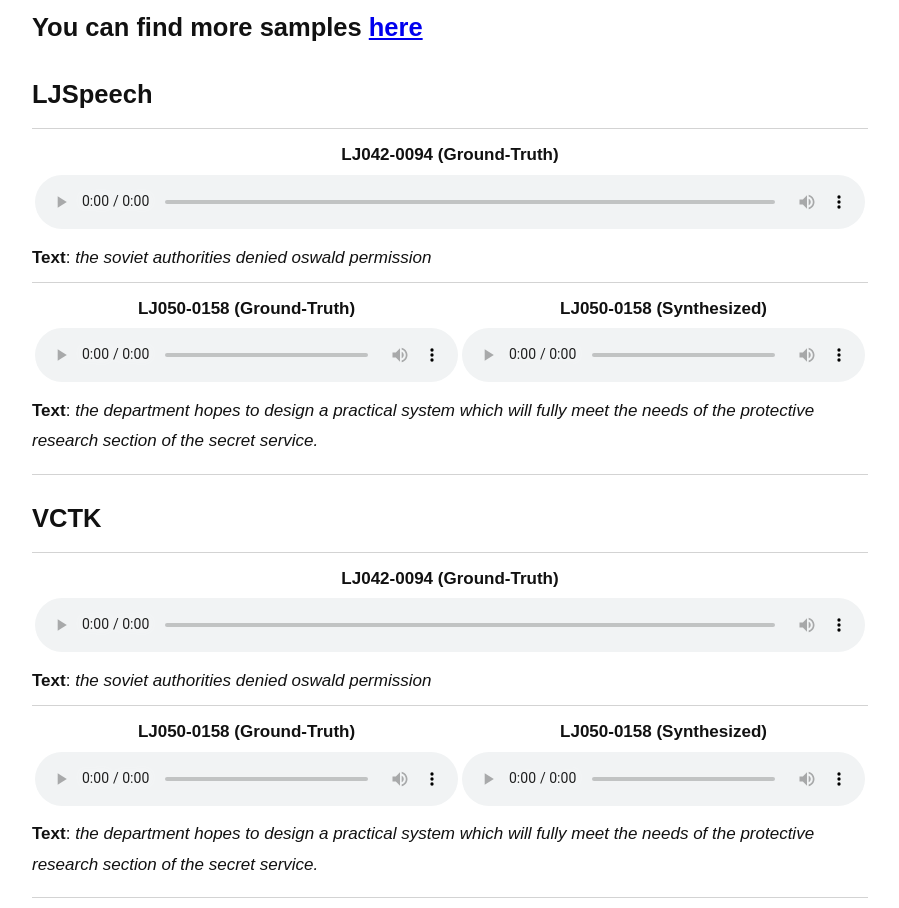
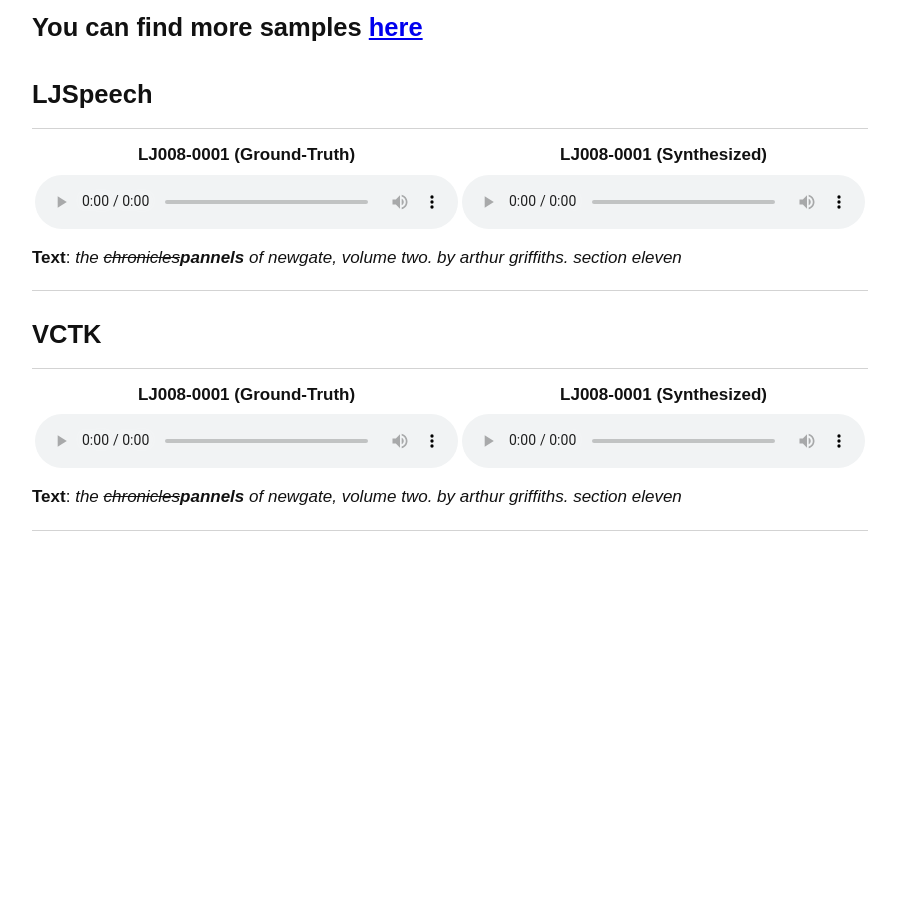
Before and after one commit to attentionstitch/attentionstitch.github.io, a plain HTML site: page index.html in a window 1280 px wide. Shown: the part 260-1168 px from the top of the page, without its empty margins (190-1089 px from the left). After the commit the page ends 849 px from the top, so only its background shows below. Drawn offline with Linux system fonts and the light colour scheme.

Commit message:
Update index.html

```diff
--- a/index.html
+++ b/index.html
@@ -73,75 +73,42 @@
 
   <table>
     <tr>
-      <th style="text-align: center">LJ042-0094 (Ground-Truth) </th>
+      <th style="text-align: center">LJ008-0001 (Ground-Truth) </th>
+      <th style="text-align: center">LJ008-0001 (Synthesized) </th>
     </tr>
     <tr>
       <td style="text-align: center"><audio controls="controls">
-          <source src="./demo/LJSpeech/LJ042-0094_ground-truth.wav" autoplay />
+          <source src="./demo/LJSpeech/LJ008-0001-R.wav" autoplay />
+        </audio></td>
+      <td style="text-align: center"><audio controls="controls">
+          <source src="./demo/LJSpeech/LJ008-0001_synth.wav" autoplay />
         </audio></td>
     </tr>
   </table>
-  <div><b>Text</b>: <em>the soviet authorities denied oswald permission</em></div>
-
-  <hr>
-
-  <table>
-    <tr>
-      <th style="text-align: center">LJ050-0158 (Ground-Truth) </th>
-      <th style="text-align: center">LJ050-0158 (Synthesized) </th>
-    </tr>
-    <tr>
-      <td style="text-align: center"><audio controls="controls">
-          <source src="./demo/LJSpeech/LJ050-0158_ground-truth.wav" autoplay />
-        </audio></td>
-      <td style="text-align: center"><audio controls="controls">
-          <source src="./demo/LJSpeech/LJ050-0158_synthesized.wav" autoplay />
-        </audio></td>
-    </tr>
-  </table>
-  <div><b>Text</b>: <em>the department hopes to design a practical system which will fully meet the needs of the
-      protective research section of
-      the secret service.</em></div>
+  <div><b>Text</b>: <em>the <s>chronicles</s><b>pannels</b> of newgate, volume two. by arthur griffiths. section eleven</em></div>
 
   </p>
 
   <hr>
 
   <h2>VCTK</h2>
-
   <hr>
 
   <table>
     <tr>
-      <th style="text-align: center">LJ042-0094 (Ground-Truth) </th>
+      <th style="text-align: center">LJ008-0001 (Ground-Truth) </th>
+      <th style="text-align: center">LJ008-0001 (Synthesized) </th>
     </tr>
     <tr>
       <td style="text-align: center"><audio controls="controls">
-          <source src="./demo/LJSpeech/LJ042-0094_ground-truth.wav" autoplay />
+          <source src="./demo/LJSpeech/LJ008-0001-R.wav" autoplay />
+        </audio></td>
+      <td style="text-align: center"><audio controls="controls">
+          <source src="./demo/LJSpeech/LJ008-0001_synth.wav" autoplay />
         </audio></td>
     </tr>
   </table>
-  <div><b>Text</b>: <em>the soviet authorities denied oswald permission</em></div>
-
-  <hr>
-
-  <table>
-    <tr>
-      <th style="text-align: center">LJ050-0158 (Ground-Truth) </th>
-      <th style="text-align: center">LJ050-0158 (Synthesized) </th>
-    </tr>
-    <tr>
-      <td style="text-align: center"><audio controls="controls">
-          <source src="./demo/LJSpeech/LJ050-0158_ground-truth.wav" autoplay />
-        </audio></td>
-      <td style="text-align: center"><audio controls="controls">
-          <source src="./demo/LJSpeech/LJ050-0158_synthesized.wav" autoplay />
-        </audio></td>
-    </tr>
-  </table>
-  <div><b>Text</b>: <em>the department hopes to design a practical system which will fully meet the needs of the
-      protective research section of
-      the secret service.</em></div>
+  <div><b>Text</b>: <em>the <s>chronicles</s><b>pannels</b> of newgate, volume two. by arthur griffiths. section eleven</em></div>
 
   </p>
 
```
